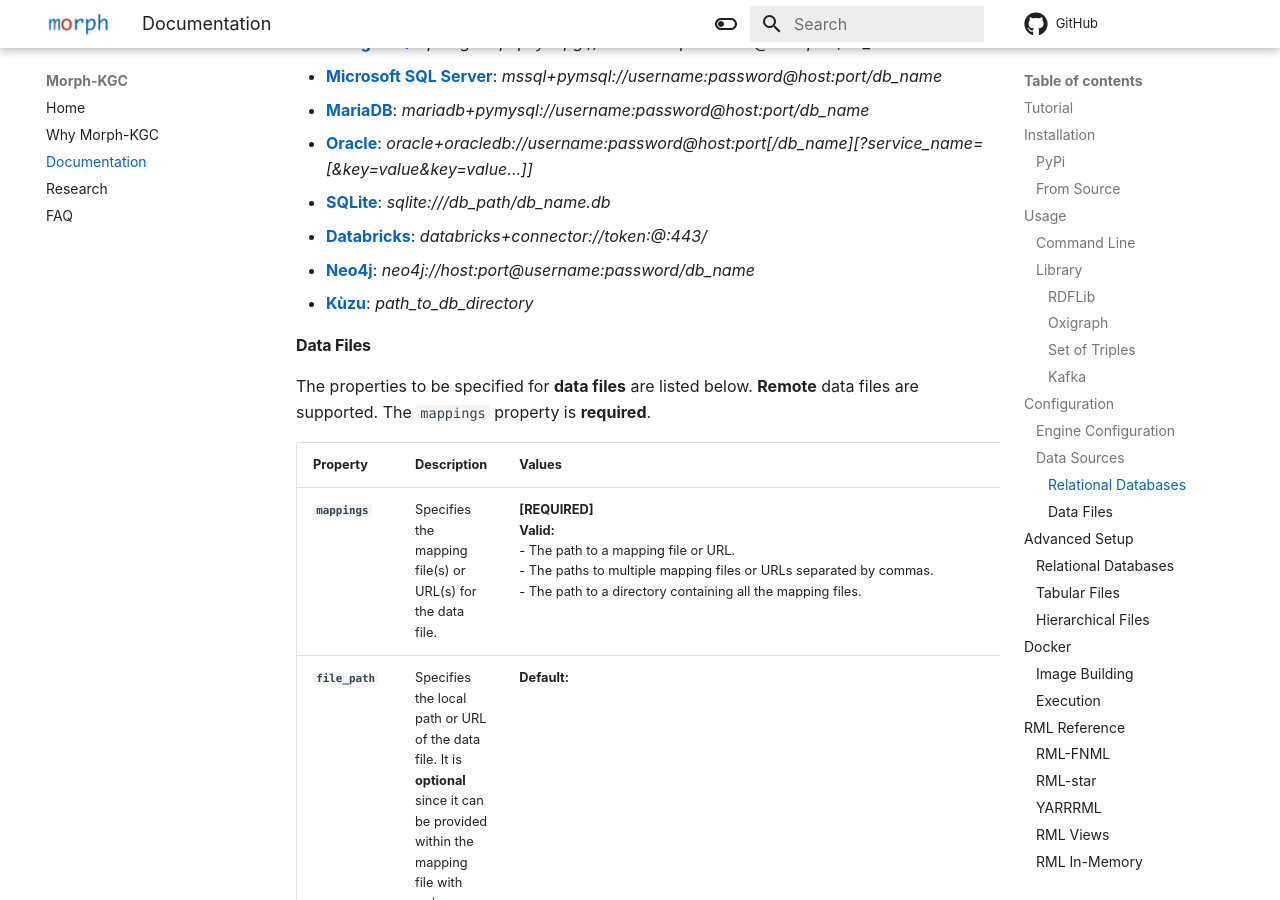
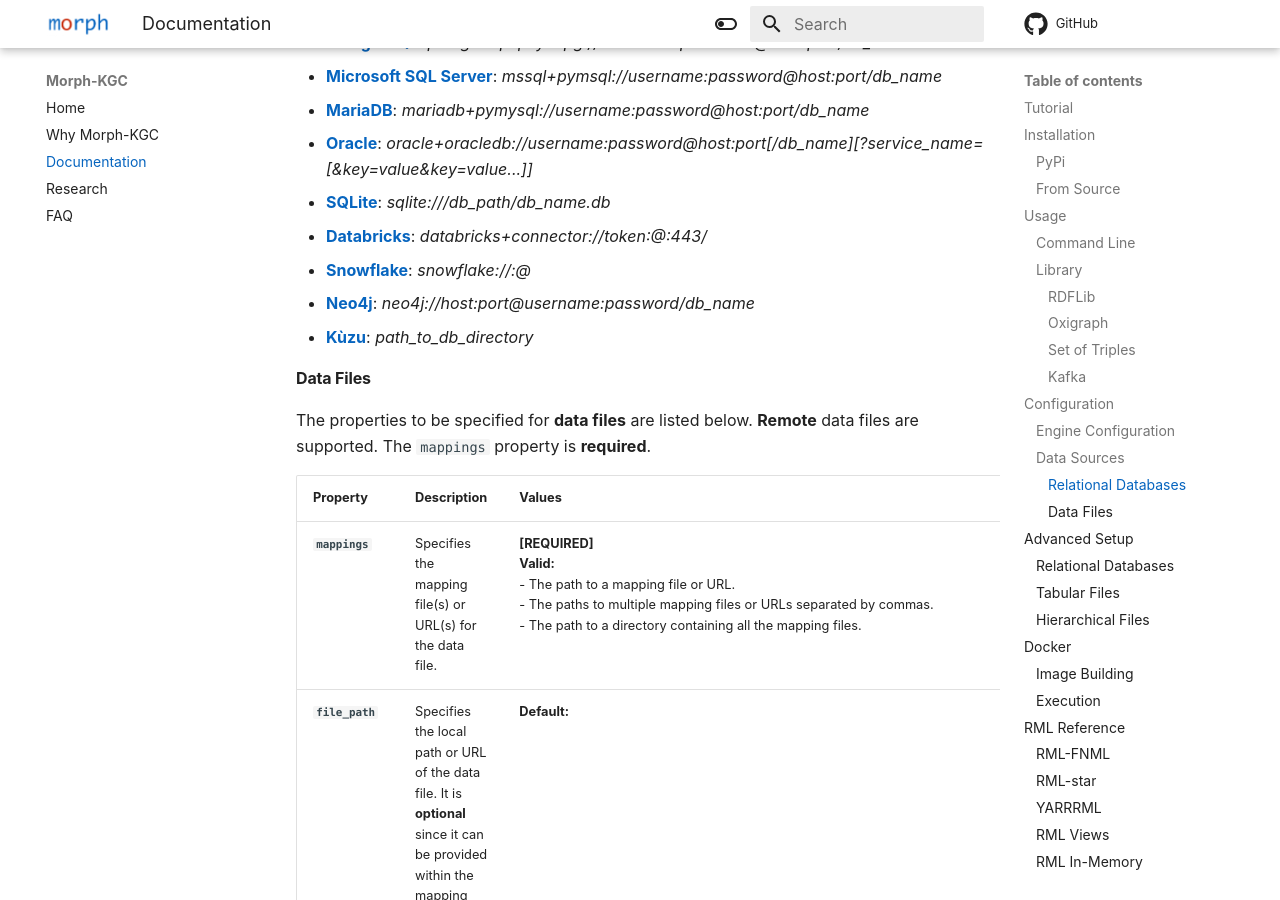
Before and after one commit to morph-kgc/morph-kgc-docs, an MkDocs documentation site: the page built from docs/documentation.md, in a window 1280 px wide and 900 px high, scrolled down 6406 px. Built offline with MkDocs 1.6.1 and Material for MkDocs 9.7.7, drawn with Linux system fonts in a browser that asks for light colours; comment, search, counter and statistics services are not loaded.

Commit message:
Update documentation.md

```diff
--- a/docs/documentation.md
+++ b/docs/documentation.md
@@ -217,6 +217,7 @@ Example **`db_url`** values (see **[here](https://docs.sqlalchemy.org/en/20/core
 - **[Oracle](https://www.oracle.com/database/)**: _oracle+oracledb://username:password@host:port[/db_name][?service_name=<service>[&key=value&key=value...]]_
 - **[SQLite](https://www.sqlite.org)**: _sqlite:///db_path/db_name.db_
 - **[Databricks](https://www.databricks.com/)**: _databricks+connector://token:<databricks_token>@<databricks_host>:443/<db_or_schema_name>_
+- **[Snowflake](https://www.snowflake.com/)**: _snowflake://<user_login_name>:<password>@<account_name>_
 - **[Neo4j](https://neo4j.com/)**: _neo4j://host:port@username:password/db_name_
 - **[Kùzu](https://kuzudb.com)**: _path_to_db_directory_
 
```
